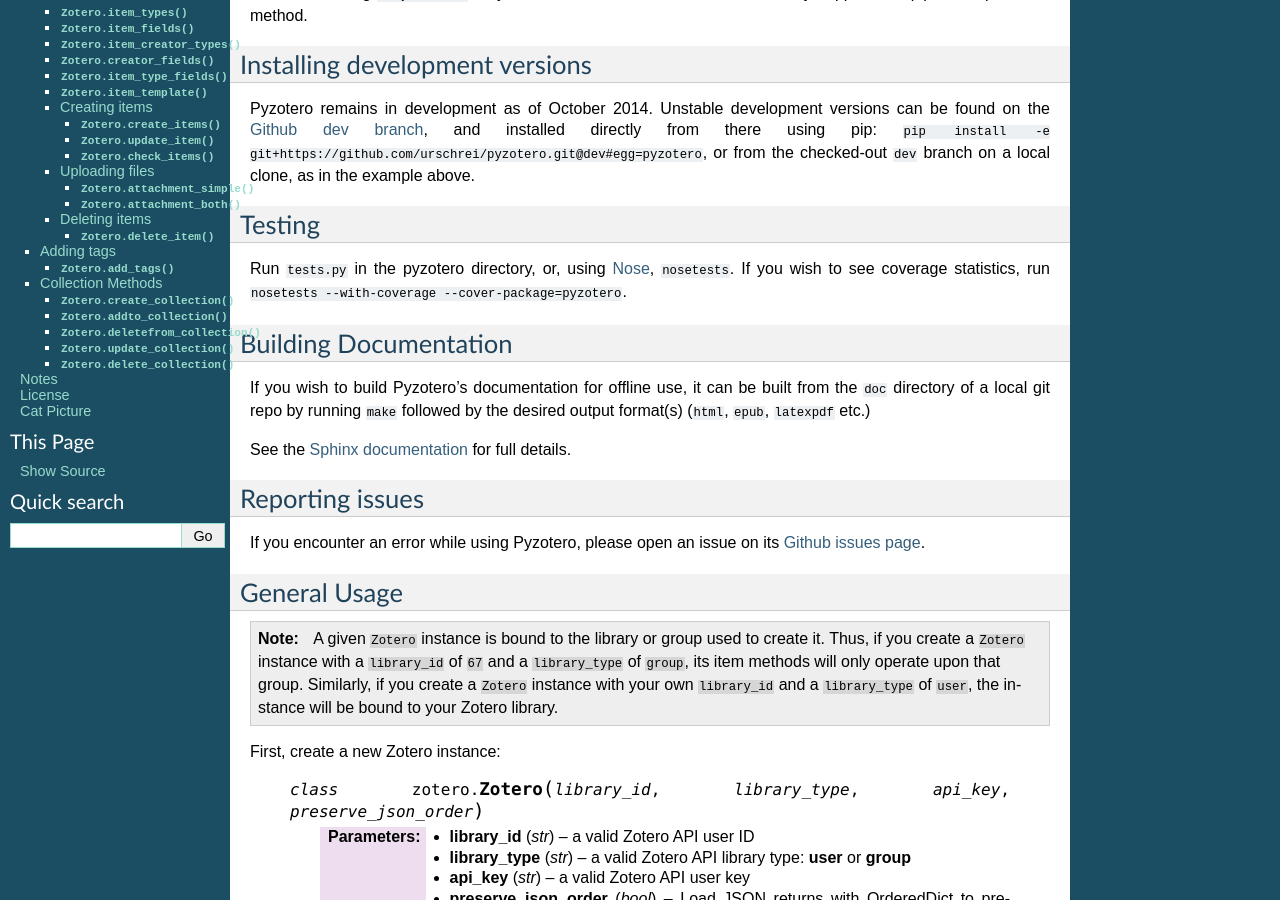
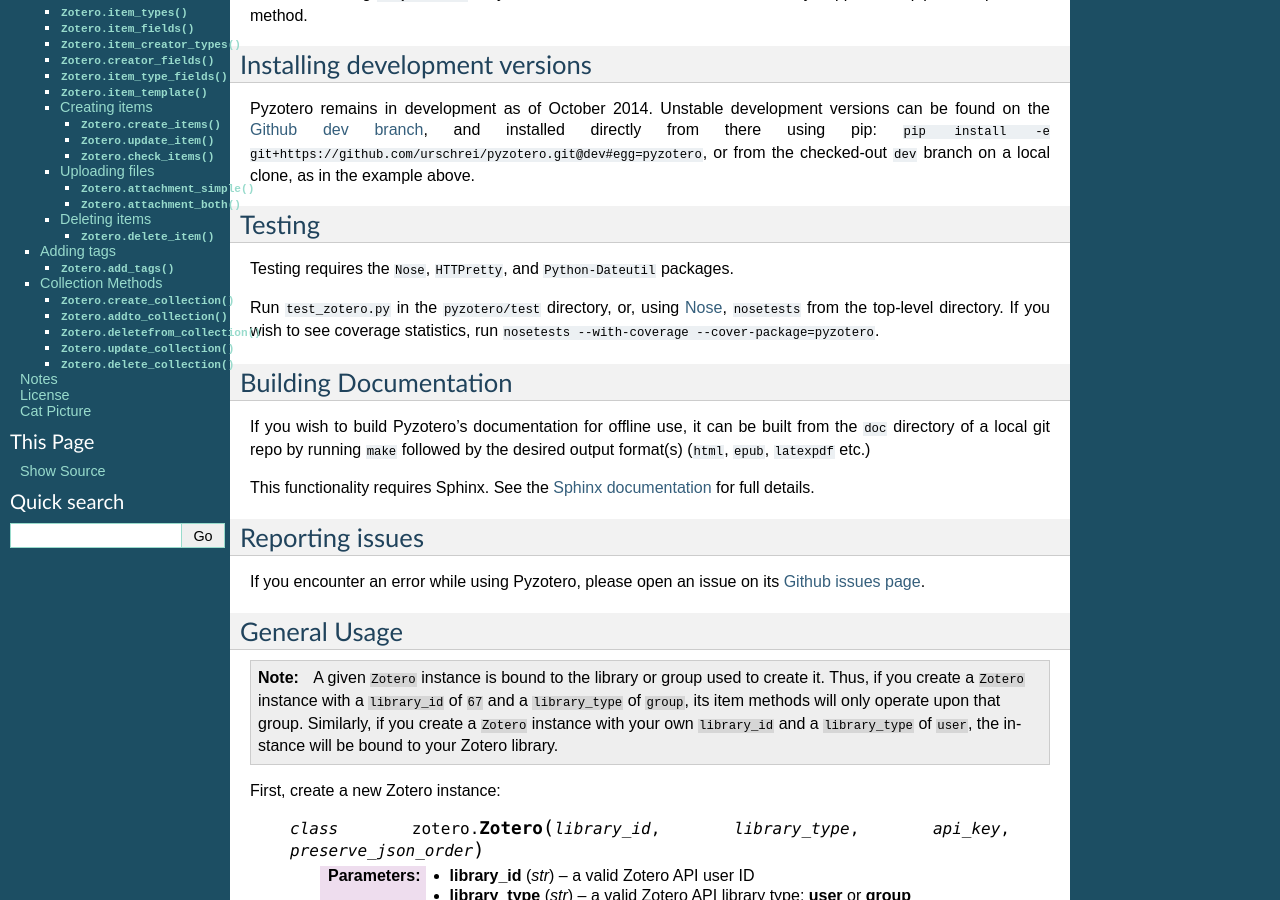
Before and after one commit to urschrei/pyzotero, a Sphinx documentation site: the page built from doc/index.rst, in a window 1280 px wide and 900 px high, scrolled down 823 px. Built offline with Sphinx 7.4.7, drawn with Linux system fonts in a browser that asks for light colours.

Commit message:
Detailing required packages for testing, and test locations

```diff
--- a/doc/index.rst
+++ b/doc/index.rst
@@ -67,7 +67,9 @@
 =======
 Testing
 =======
-Run ``tests.py`` in the pyzotero directory, or, using `Nose <http://readthedocs.org/docs/nose/en/latest/>`_, ``nosetests``. If you wish to see coverage statistics, run ``nosetests --with-coverage --cover-package=pyzotero``.
+Testing requires the ``Nose``, ``HTTPretty``, and ``Python-Dateutil`` packages.
+
+Run ``test_zotero.py`` in the ``pyzotero/test`` directory, or, using `Nose <http://readthedocs.org/docs/nose/en/latest/>`_, ``nosetests`` from the top-level directory. If you wish to see coverage statistics, run ``nosetests --with-coverage --cover-package=pyzotero``.
 
 
 ======================
@@ -75,6 +77,7 @@
 ======================
 If you wish to build Pyzotero's documentation for offline use, it can be built from the ``doc`` directory of a local git repo by running ``make`` followed by the desired output format(s) (``html``, ``epub``, ``latexpdf`` etc.)
 
+This functionality requires Sphinx.
 See the `Sphinx documentation <http://sphinx.pocoo.org/tutorial.html#running-the-build>`_ for full details.
 
 
```
